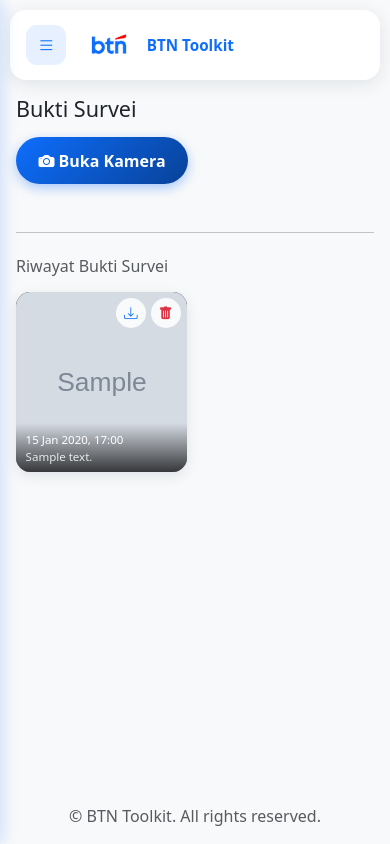
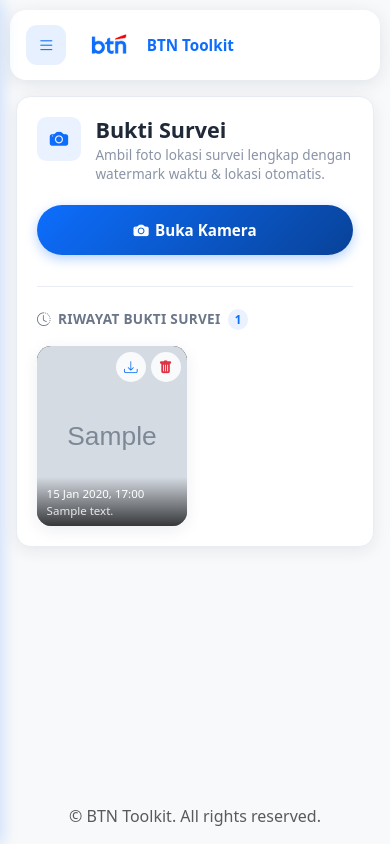
Before and after one commit to fikrisaifuddin/pdfanalis, a Django app: page /bukti-survei/ in a window 390 px wide. Run offline with Django 5.2, Linux system fonts and the light colour scheme; tables that the repository leaves empty hold one stand-in row (values such as "Sample post"); grey boxes marked "Sample" are stand-in pictures.

Commit message:
update (Survei) : button  center in mobile

```diff
--- a/buktisurvei/templates/buktisurvei/list.html
+++ b/buktisurvei/templates/buktisurvei/list.html
@@ -1,8 +1,70 @@
 {% extends "base.html" %}
 {% load static %}
 {% block content %}
-<h4 class="mb-3">Bukti Survei</h4>
 
+<!-- ============================================================
+     CARD UTAMA — membungkus header, tombol aksi, dan riwayat foto
+     dalam satu wadah konsisten, senada dengan halaman lain (card
+     putih, radius besar, shadow lembut).
+     ============================================================ -->
+<div class="survei-card">
+
+  <div class="survei-header">
+    <div class="survei-header-icon"><i class="bi bi-camera-fill"></i></div>
+    <div>
+      <h4 class="survei-title">Bukti Survei</h4>
+      <p class="survei-subtitle">Ambil foto lokasi survei lengkap dengan watermark waktu &amp; lokasi otomatis.</p>
+    </div>
+  </div>
+
+  <button type="button" id="openCameraBtn" class="btn btn-capture btn-capture-lg">
+    <i class="bi bi-camera-fill"></i> Buka Kamera
+  </button>
+
+  <div class="survei-section-title">
+    <i class="bi bi-clock-history"></i> Riwayat Bukti Survei
+    {% if daftar %}<span class="survei-count-badge">{{ daftar|length }}</span>{% endif %}
+  </div>
+
+  <div class="row g-3">
+    {% for f in daftar %}
+    <div class="col-6 col-md-3">
+      <div class="foto-card">
+        <img src="{{ f.foto.url }}" class="foto-img">
+        <div class="foto-actions">
+          <a href="{{ f.foto.url }}" download class="foto-icon-btn" title="Unduh">
+            <i class="bi bi-download"></i>
+          </a>
+          <form method="post" action="{% url 'buktisurvei:hapus' f.pk %}"
+                onsubmit="return confirm('Hapus foto ini?');" class="d-inline">
+            {% csrf_token %}
+            <button type="submit" class="foto-icon-btn foto-icon-danger" title="Hapus">
+              <i class="bi bi-trash-fill"></i>
+            </button>
+          </form>
+        </div>
+        <div class="foto-overlay">
+          {{ f.diambil_pada|date:"d M Y, H:i" }}
+          {% if f.keterangan %}<br><span class="foto-ket">{{ f.keterangan }}</span>{% endif %}
+        </div>
+      </div>
+    </div>
+    {% empty %}
+    <div class="col-12">
+      <div class="empty-state">
+        <div class="empty-state-icon"><i class="bi bi-images"></i></div>
+        <p class="empty-state-title">Belum ada bukti survei</p>
+        <p class="empty-state-sub">Foto yang kamu ambil akan muncul di sini</p>
+      </div>
+    </div>
+    {% endfor %}
+  </div>
+
+</div>
+
+<!-- ============================================================
+     KAMERA FULLSCREEN
+     ============================================================ -->
 <div id="cameraStage" class="camera-fullscreen d-none">
   <div class="camera-frame-wrap bg-dark">
     <video id="videoPreview" autoplay playsinline muted></video>
@@ -67,47 +129,6 @@
   </div>
 </div>
 
-<button type="button" id="openCameraBtn" class="btn btn-capture mb-4">
-  <i class="bi bi-camera-fill"></i> Buka Kamera
-</button>
-
-<hr class="my-4">
-
-<h6 class="text-muted mb-3">Riwayat Bukti Survei</h6>
-<div class="row g-3">
-  {% for f in daftar %}
-  <div class="col-6 col-md-3">
-    <div class="foto-card">
-      <img src="{{ f.foto.url }}" class="foto-img">
-      <div class="foto-actions">
-        <a href="{{ f.foto.url }}" download class="foto-icon-btn" title="Unduh">
-          <i class="bi bi-download"></i>
-        </a>
-        <form method="post" action="{% url 'buktisurvei:hapus' f.pk %}"
-              onsubmit="return confirm('Hapus foto ini?');" class="d-inline">
-          {% csrf_token %}
-          <button type="submit" class="foto-icon-btn foto-icon-danger" title="Hapus">
-            <i class="bi bi-trash-fill"></i>
-          </button>
-        </form>
-      </div>
-      <div class="foto-overlay">
-        {{ f.diambil_pada|date:"d M Y, H:i" }}
-        {% if f.keterangan %}<br><span class="foto-ket">{{ f.keterangan }}</span>{% endif %}
-      </div>
-    </div>
-  </div>
-  {% empty %}
-  <div class="col-12">
-    <div class="empty-state">
-      <div class="empty-state-icon"><i class="bi bi-images"></i></div>
-      <p class="empty-state-title">Belum ada bukti survei</p>
-      <p class="empty-state-sub">Foto yang kamu ambil akan muncul di sini</p>
-    </div>
-  </div>
-  {% endfor %}
-</div>
-
 <form id="uploadForm" method="post" enctype="multipart/form-data" class="d-none">
   {% csrf_token %}
   <input type="file" name="foto" id="fotoInput">
@@ -118,6 +139,83 @@
 
 {% block extra_css %}
 <style>
+  /* ============================================================
+     DESIGN TOKENS — dipakai bersama supaya radius/spacing/shadow
+     seragam di seluruh halaman ini (card, tombol, alert, foto).
+     ============================================================ */
+  :root {
+    --survei-radius-lg: 1.25rem;
+    --survei-radius-md: 0.9rem;
+    --survei-radius-sm: 0.6rem;
+    --survei-shadow: 0 4px 16px rgba(13, 38, 76, 0.08);
+    --survei-border: #e9edf3;
+    --survei-blue: var(--blue-1, #0d6efd);
+    --survei-blue-dark: var(--blue-dark, #0a58ca);
+    --survei-accent: #4da3ff;
+  }
+
+  /* ===== Card pembungkus utama halaman ===== */
+  .survei-card {
+    background: #fff;
+    border: 1px solid var(--survei-border);
+    border-radius: var(--survei-radius-lg);
+    box-shadow: var(--survei-shadow);
+    padding: 1.75rem;
+  }
+  .survei-header {
+    display: flex;
+    align-items: flex-start;
+    gap: 0.9rem;
+    margin-bottom: 1.4rem;
+  }
+  .survei-header-icon {
+    flex-shrink: 0;
+    width: 44px;
+    height: 44px;
+    border-radius: var(--survei-radius-sm);
+    background: #eaf1ff;
+    color: var(--survei-blue);
+    display: flex;
+    align-items: center;
+    justify-content: center;
+    font-size: 1.15rem;
+  }
+  .survei-title {
+    margin: 0 0 0.15rem;
+    font-weight: 700;
+    color: #1f2937;
+  }
+  .survei-subtitle {
+    margin: 0;
+    font-size: 0.85rem;
+    color: #8a94a6;
+    line-height: 1.4;
+  }
+
+  .survei-section-title {
+    display: flex;
+    align-items: center;
+    gap: 0.45rem;
+    font-size: 0.85rem;
+    font-weight: 700;
+    letter-spacing: 0.3px;
+    text-transform: uppercase;
+    color: #6b7688;
+    margin: 1.9rem 0 1rem;
+    padding-top: 1.4rem;
+    border-top: 1px solid var(--survei-border);
+  }
+  .survei-count-badge {
+    background: #eaf1ff;
+    color: var(--survei-blue);
+    font-size: 0.72rem;
+    font-weight: 700;
+    padding: 0.15em 0.6em;
+    border-radius: 999px;
+    text-transform: none;
+    letter-spacing: 0;
+  }
+
   /* ===== Fullscreen kamera ala aplikasi Time Mark ===== */
   .camera-fullscreen {
     position: fixed;
@@ -209,19 +315,37 @@
     flex-direction: column;
     gap: 0.7rem;
   }
-  .preview-controls { flex-direction: row; flex-wrap: wrap; justify-content: center; }
+  .preview-controls {
+    flex-direction: row;
+    flex-wrap: wrap;
+    justify-content: center;
+    gap: 0.6rem;
+  }
+  .preview-controls .btn {
+    flex: 1 1 auto;
+    min-width: 110px;
+    border-radius: 999px;
+    font-weight: 600;
+  }
+
   .btn-capture {
-    background: linear-gradient(135deg, var(--blue-1), var(--blue-dark));
+    background: linear-gradient(135deg, var(--survei-blue), var(--survei-blue-dark));
     color: #fff;
     border: none;
     border-radius: 999px;
     padding: 0.7rem 1.4rem;
     font-weight: 600;
-    box-shadow: 0 4px 12px rgba(13, 110, 253, 0.35);
+    box-shadow: 0 4px 12px rgba(13, 110, 253, 0.3);
+    transition: opacity 0.15s ease, box-shadow 0.15s ease;
   }
   .btn-capture:hover { color: #fff; opacity: 0.92; }
-  .btn-capture:disabled { opacity: 0.5; }
+  .btn-capture:disabled { opacity: 0.5; box-shadow: none; }
+  .btn-capture-lg {
+    padding: 0.85rem 1.6rem;
+    font-size: 0.95rem;
+  }
 
+  /* ===== Alert izin kamera / lokasi ===== */
   .perm-alert {
     position: absolute;
     left: 1rem; right: 1rem; top: 50%;
@@ -252,15 +376,22 @@
     background: #ffc107; color: #402d00; border: none; border-radius: 999px;
     padding: 0.4rem 1.1rem; font-weight: 600; font-size: 0.82rem;
     display: inline-flex; align-items: center; gap: 0.35rem;
+    transition: background-color 0.15s ease;
   }
   .perm-alert-btn:hover { background: #ffca2c; }
 
+  /* ===== Kartu foto riwayat ===== */
   .foto-card {
     position: relative;
-    border-radius: 0.9rem;
+    border-radius: var(--survei-radius-md);
     overflow: hidden;
-    box-shadow: 0 4px 14px rgba(13, 38, 76, 0.1);
+    box-shadow: var(--survei-shadow);
     background: #000;
+    transition: transform 0.15s ease, box-shadow 0.15s ease;
+  }
+  .foto-card:hover {
+    transform: translateY(-2px);
+    box-shadow: 0 8px 22px rgba(13, 38, 76, 0.14);
   }
   .foto-img { width: 100%; height: 180px; object-fit: cover; display: block; }
   .foto-overlay {
@@ -295,12 +429,17 @@
     margin: 0 auto 0.8rem;
     border-radius: 50%;
     background: #eaf1ff;
-    color: var(--blue-1, #0d6efd);
+    color: var(--survei-blue);
     display: flex; align-items: center; justify-content: center;
     font-size: 1.5rem;
   }
   .empty-state-title { font-weight: 600; color: #46536b; margin-bottom: 0.2rem; }
   .empty-state-sub { font-size: 0.85rem; color: #8a94a6; margin: 0; }
+
+  @media (max-width: 576px) {
+    .survei-card { padding: 1.25rem; border-radius: var(--survei-radius-md); }
+    .btn-capture-lg { width: 100%; justify-content: center; display: inline-flex; align-items: center; gap: 0.4rem; }
+  }
 </style>
 {% endblock %}
 
```
Also changed, not shown: other parts of buktisurvei/templates/buktisurvei/list.html (+18 -7 lines).
